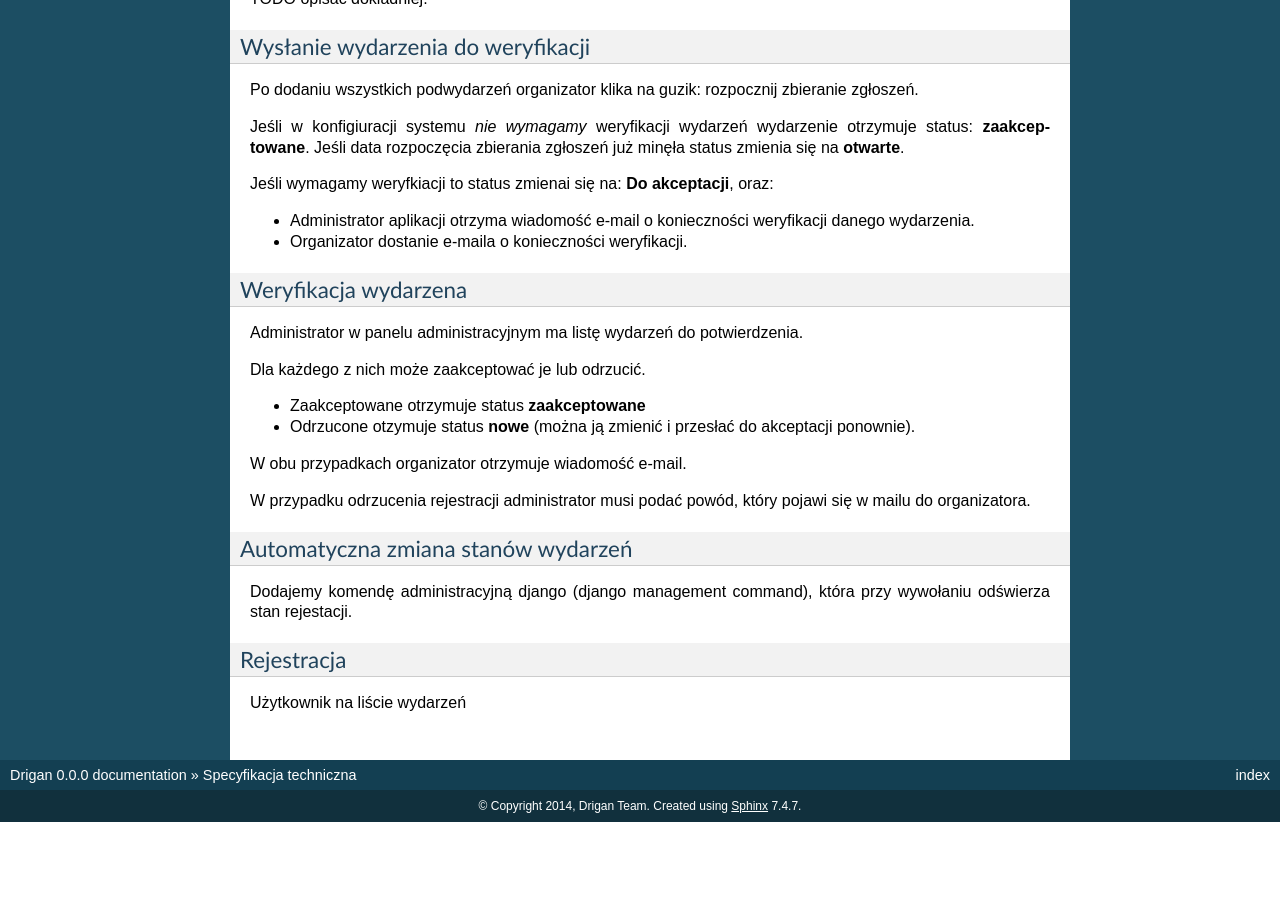
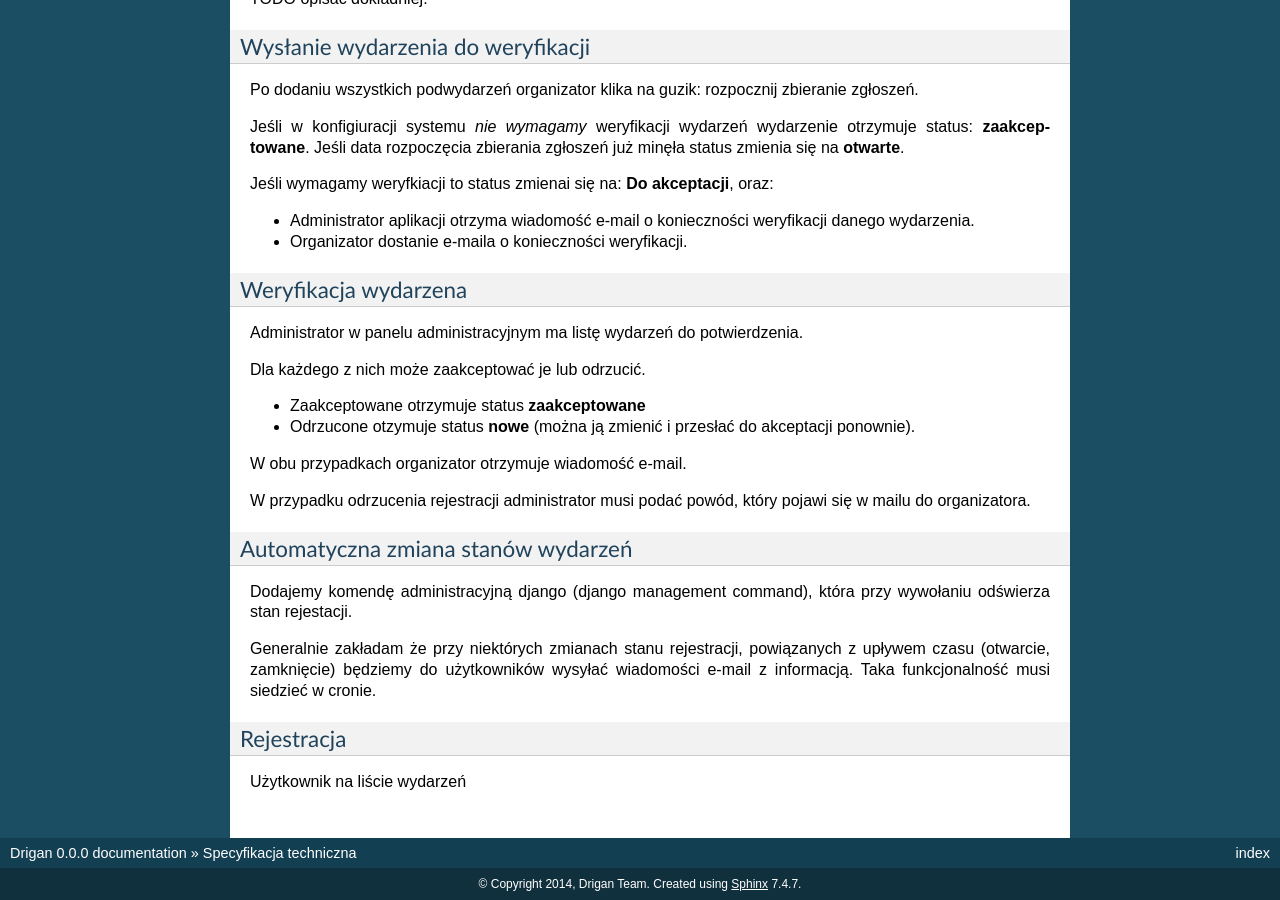
Before and after one commit to wnt-zhp/drigan, a Sphinx documentation site: the page built from docs/design/spec10.rst, in a window 1280 px wide and 900 px high, scrolled down 7990 px. Built offline with Sphinx 7.4.7, drawn with Linux system fonts in a browser that asks for light colours; before the commit the page ends 8812 px from its top, so only the background shows below that.

Commit message:
Push test

```diff
--- a/docs/design/spec10.rst
+++ b/docs/design/spec10.rst
@@ -577,6 +577,10 @@ Automatyczna zmiana stanów wydarzeń
 Dodajemy komendę administracyjną django (django management command), która
 przy wywołaniu odświerza stan rejestacji.
 
+Generalnie zakładam że przy niektórych zmianach stanu rejestracji, powiązanych
+z upływem czasu (otwarcie, zamknięcie) będziemy do użytkowników wysyłać wiadomości
+e-mail z informacją. Taka funkcjonalność musi siedzieć w cronie.
+
 Rejestracja
 ***********
 
```
